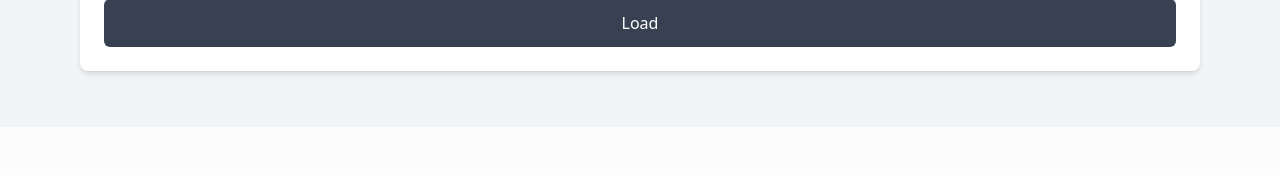
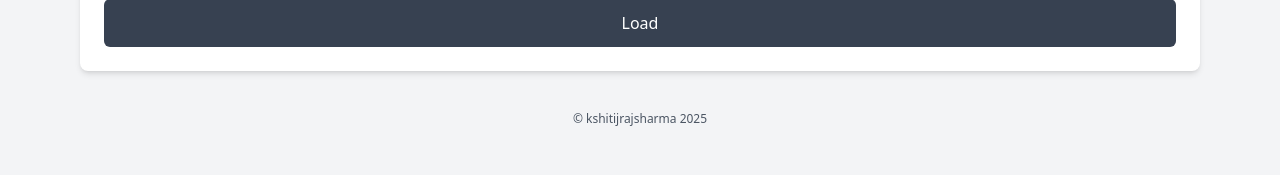
Before and after one commit to kshitijrajsharma/fairswipe-poc, a FastAPI app: page / in a window 1280 px wide. Shown: the part 715-890 px from the top of the page. Before the commit the page ends 792 px from the top, so only its background shows below. Run offline with FastAPI, Linux system fonts and the light colour scheme; some libraries are stand-ins or nearby versions.

Commit message:
feat: add footer with copyright notice

```diff
--- a/templates/index.html
+++ b/templates/index.html
@@ -213,6 +213,10 @@
           </div>
         </div>
       </div>
+
+      <footer class="mt-auto py-4 text-center text-xs text-gray-600">
+        &copy; kshitijrajsharma 2025
+      </footer>
     </div>
 
     <script src="/static/js/app.js"></script>
```
Also changed, not shown: README.md.
